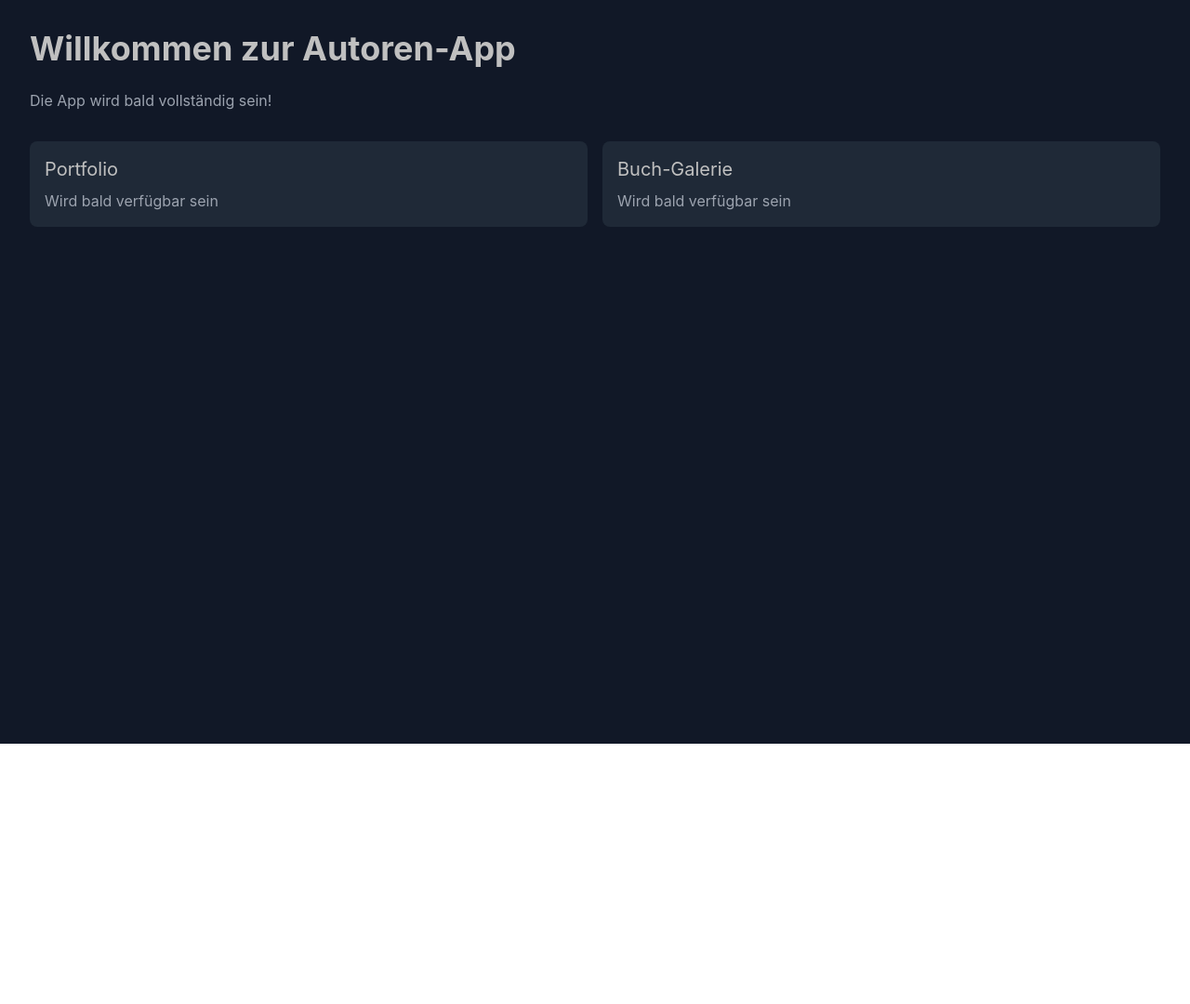
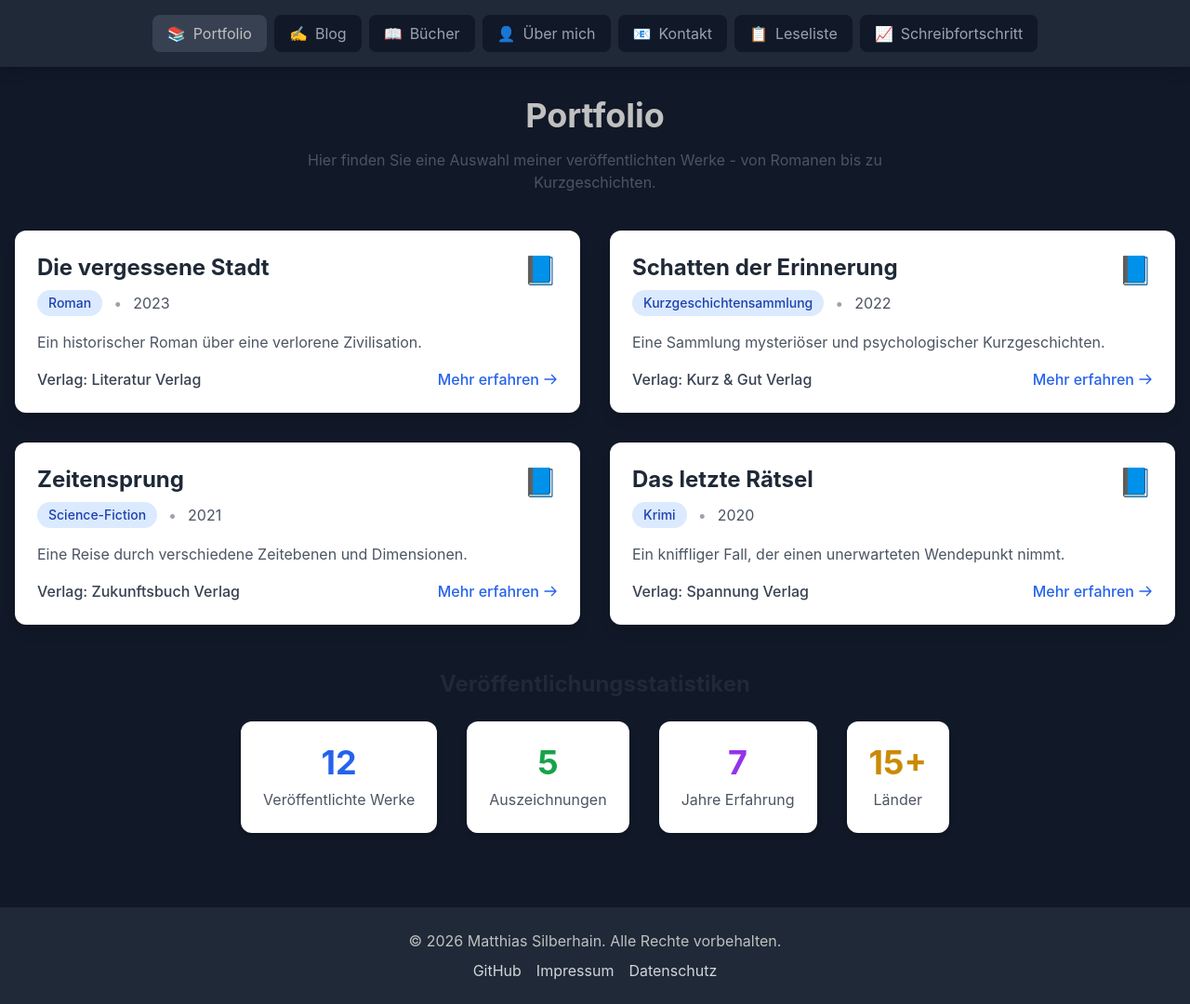
Before and after one commit to Matthias-Silberhain/m.s.app, a React (Create React App) app: page / in a window 1280 px wide. Shown: the whole page at 93% size. Before the commit the page ends 800 px from the top, so only its background shows below. Built offline with nearby package versions, Linux system fonts and the light colour scheme; the HTML template or start-up script is replaced by a standard one.

Commit message:
Update App.jsx

```diff
--- a/src/App.jsx
+++ b/src/App.jsx
@@ -1,39 +1,60 @@
 import React, { useState, useEffect } from 'react';
-import './index.css';
+import Navigation from './components/Navigation';
+import PortfolioShowcase from './components/PortfolioShowcase';
+import WritingBlog from './components/WritingBlog';
+import BookGallery from './components/BookGallery';
+import AboutSection from './components/AboutSection';
+import ContactForm from './components/ContactForm';
+import ReadingList from './components/ReadingList';
+import WritingProgressTracker from './components/WritingProgressTracker';
+import Preloader from './components/Preloader';
 
 function App() {
-  const [loading, setLoading] = useState(true);
+  const [isLoading, setIsLoading] = useState(true);
+  const [activeSection, setActiveSection] = useState('portfolio');
 
   useEffect(() => {
-    setTimeout(() => setLoading(false), 2000);
+    const timer = setTimeout(() => {
+      setIsLoading(false);
+    }, 2000);
+    return () => clearTimeout(timer);
   }, []);
 
-  if (loading) {
-    return (
-      <div className="min-h-screen bg-black flex items-center justify-center">
-        <div className="text-center">
-          <div className="text-4xl text-silver font-bold mb-4">MATTHIAS SILBERHAIN</div>
-          <div className="text-gray-400">Lade Autoren-App...</div>
-        </div>
-      </div>
-    );
+  const renderSection = () => {
+    switch(activeSection) {
+      case 'portfolio': return <PortfolioShowcase />;
+      case 'blog': return <WritingBlog />;
+      case 'gallery': return <BookGallery />;
+      case 'about': return <AboutSection />;
+      case 'contact': return <ContactForm />;
+      case 'reading': return <ReadingList />;
+      case 'progress': return <WritingProgressTracker />;
+      default: return <PortfolioShowcase />;
+    }
+  };
+
+  if (isLoading) {
+    return <Preloader />;
   }
 
   return (
-    <div className="min-h-screen bg-gray-900 text-white p-8">
-      <h1 className="text-4xl text-silver font-bold mb-6">Willkommen zur Autoren-App</h1>
-      <p className="text-gray-400 mb-8">Die App wird bald vollständig sein!</p>
+    <div className="min-h-screen bg-gray-900 text-gray-300">
+      <Navigation activeSection={activeSection} setActiveSection={setActiveSection} />
 
-      <div className="grid grid-cols-1 md:grid-cols-2 gap-4">
-        <div className="bg-gray-800 p-4 rounded-lg">
-          <h2 className="text-xl text-silver mb-2">Portfolio</h2>
-          <p className="text-gray-400">Wird bald verfügbar sein</p>
+      <main className="container mx-auto px-4 py-8">
+        {renderSection()}
+      </main>
+
+      <footer className="bg-gray-800 py-6 mt-12">
+        <div className="container mx-auto px-4 text-center">
+          <p className="text-silver">© {new Date().getFullYear()} Matthias Silberhain. Alle Rechte vorbehalten.</p>
+          <div className="mt-2 flex justify-center space-x-4">
+            <a href="https://github.com" className="hover:text-silver transition-colors">GitHub</a>
+            <a href="#" className="hover:text-silver transition-colors">Impressum</a>
+            <a href="#" className="hover:text-silver transition-colors">Datenschutz</a>
+          </div>
         </div>
-        <div className="bg-gray-800 p-4 rounded-lg">
-          <h2 className="text-xl text-silver mb-2">Buch-Galerie</h2>
-          <p className="text-gray-400">Wird bald verfügbar sein</p>
-        </div>
-      </div>
+      </footer>
     </div>
   );
 }
```
